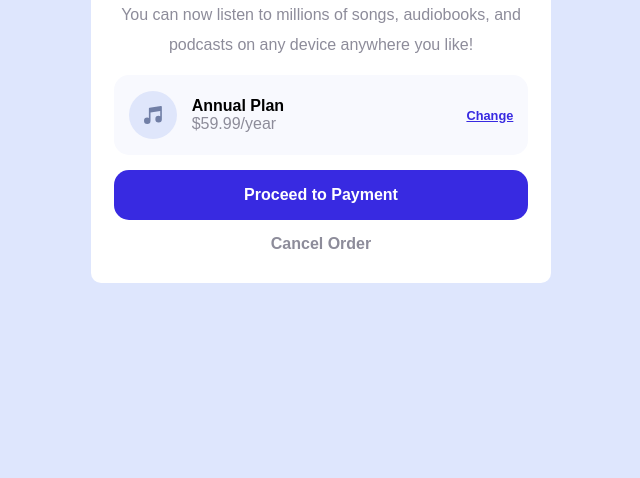
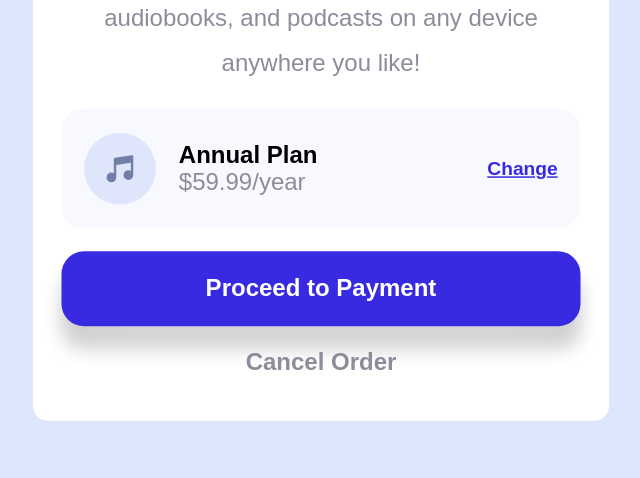
Before and after one commit to Luispmv/Order-Summary, a plain HTML site: page index.html in a window 1536 px wide. Shown: the part 482-960 px from the top of the page, without its empty margins (447-1087 px from the left). Drawn offline with Linux system fonts and the light colour scheme.

Commit message:
Arreglando issues

```diff
--- a/styles.css
+++ b/styles.css
@@ -65,9 +65,10 @@ body{
 .mainContent .offer-description p{
     color: var(--textColor);
     text-align: center;
-    padding: 0px 10px 0px 10px;
     line-height: 30px;
     font-weight: var(--fontSmall);
+    width: 90%;
+    align-self: center;
 }
 .mainContent .offers{
     width: 90%;
@@ -111,6 +112,7 @@ body{
     border: none;
     border-radius: 15px;
     font-size: 1rem;
+    box-shadow: rgb(255 255 255 / 30%) 0px 19px 38px, rgba(0, 0, 0, 0.22) 0px 15px 12px;
 }
 .offers button:hover{
     opacity: 0.5;
@@ -145,3 +147,16 @@ body{
         display: none;
     }
 }
+@media(min-width:1440px){
+    .card {
+        width: 25%;
+        transform: scale(1.5);
+    }
+}
+
+@media(min-width:1700px){
+    .card {
+        width: 20%;
+        transform: scale(2);
+    }
+}
```
